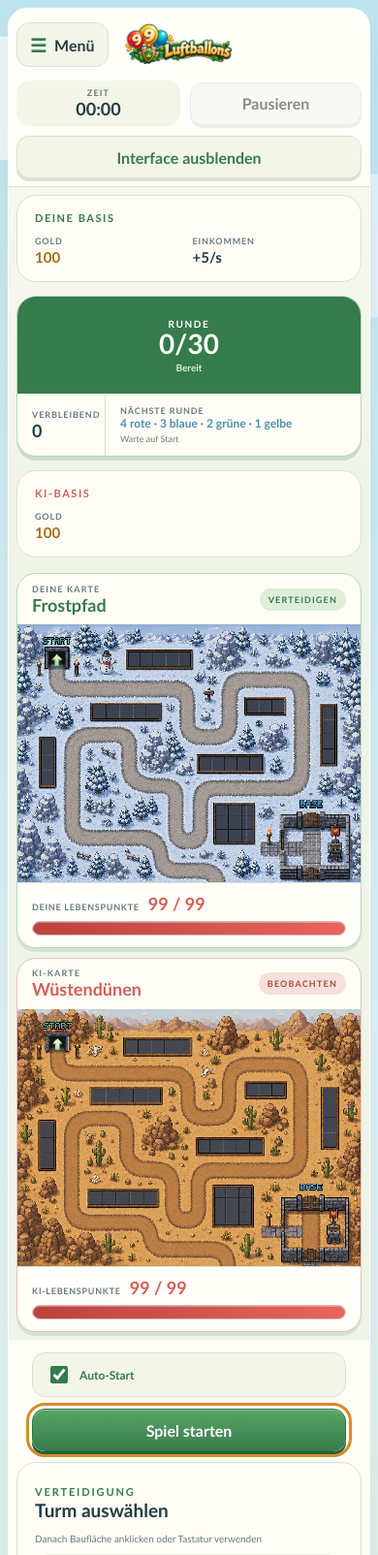
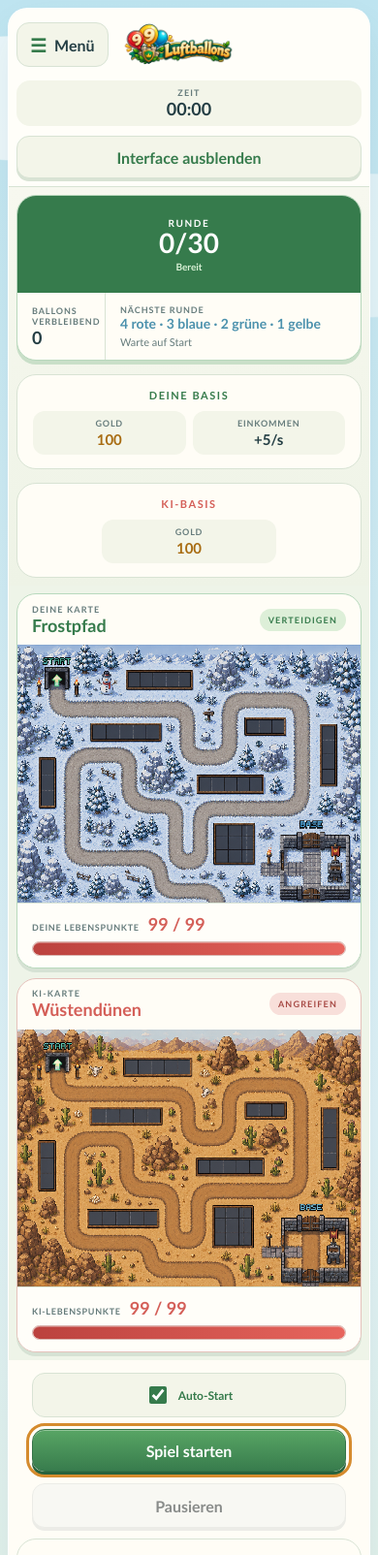
Before and after one commit to yaequ/99-Luftballons, a PHP site: page /game/index.php in a window 390 px wide. Shown: the top 1604 px of the page at 97% size. Run offline with PHP 8.4, Linux system fonts and the light colour scheme; the visitor is signed in with stand-in values (Sample User, id 1).

Commit message:
Polish game HUD and round controls

```diff
--- a/game/index.php
+++ b/game/index.php
@@ -13,7 +13,7 @@ require_login();
   <meta name="theme-color" content="#dff2f8">
   <title>99 Luftballons – KI-Duell</title>
   <link rel="icon" href="data:,">
-  <link rel="stylesheet" href="style.css?v=game-ui-complete-1">
+  <link rel="stylesheet" href="style.css?v=game-ui-polish-2">
 </head>
 <body>
   <div id="game-app">
@@ -43,10 +43,8 @@ require_login();
           <a class="game-brand" href="../index.php" aria-label="99 Luftballons – Startseite"><img src="../assets/img/branding/logo.png" alt="99 Luftballons" width="1024" height="512"></a>
           <div class="topbar-actions">
             <div class="hud__time"><span>Zeit</span><strong id="match-timer">00:00</strong></div>
-            <button class="pixel-btn topbar-button" id="btn-pause" type="button" disabled aria-pressed="false">Pausieren</button>
             <button id="btn-toggle-controls" class="view-btn control-toggle" type="button" aria-expanded="true" aria-controls="game-controls">Interface ausblenden</button>
           </div>
-          <span id="pause-status" role="status"></span>
         </div>
 
         <header id="game-hud" class="hud">
@@ -61,7 +59,7 @@ require_login();
           <section class="round-focus" aria-label="Rundeninformationen">
             <div class="round-focus__title"><span>Runde</span><strong id="wave-counter">0/30</strong><small id="round-state">Bereit</small></div>
             <div class="round-focus__details">
-              <div class="round-summary"><span>Verbleibend</span><strong id="remaining-enemies">0</strong></div>
+              <div class="round-summary"><span>Ballons verbleibend</span><strong id="remaining-enemies">0</strong></div>
               <div class="round-summary round-summary--wide"><span>Nächste Runde</span><strong id="next-wave-preview">100 rote Ballons</strong><small id="round-countdown">Warte auf Start</small></div>
             </div>
           </section>
@@ -87,7 +85,7 @@ require_login();
             </footer>
           </section>
           <section class="map-panel map-panel--enemy" aria-labelledby="enemy-map-title">
-            <header class="map-panel__header"><div><span>KI-Karte</span><strong id="enemy-map-title">Waldweg</strong></div><span class="map-panel__readonly">Beobachten</span></header>
+            <header class="map-panel__header"><div><span>KI-Karte</span><strong id="enemy-map-title">Waldweg</strong></div><span class="map-panel__readonly">Angreifen</span></header>
             <div class="map-stage"><canvas id="canvas-enemy" class="game-canvas" width="960" height="720" aria-label="Verteidigungskarte der KI"></canvas></div>
             <footer class="map-health map-health--enemy">
               <div class="map-health__label"><span>KI-Lebenspunkte</span><strong id="p2-hp">99 / 99</strong></div>
@@ -101,6 +99,8 @@ require_login();
           <div class="round-toolbar" aria-label="Rundensteuerung">
             <label class="auto-start-control"><input id="input-auto-start" type="checkbox" checked><span>Auto-Start</span></label>
             <button id="btn-start-round" class="pixel-btn pixel-btn--round" type="button">Spiel starten</button>
+            <button class="pixel-btn round-pause-button" id="btn-pause" type="button" disabled aria-pressed="false">Pausieren</button>
+            <span id="pause-status" class="sr-only" role="status"></span>
           </div>
 
           <footer class="control-dock">
--- a/game/style.css
+++ b/game/style.css
@@ -57,9 +57,6 @@ button:focus-visible, input:focus-visible, canvas:focus-visible, a:focus-visible
 .hud__time { min-width: 86px; padding: 7px 12px; border-radius: 14px; background: var(--paper-soft); text-align: center; }
 .hud__time span { display: block; color: var(--muted); font-size: 9px; font-weight: 900; letter-spacing: .13em; text-transform: uppercase; }
 .hud__time strong { display: block; font-size: 18px; font-variant-numeric: tabular-nums; }
-#pause-status { position: absolute; right: 18px; bottom: -25px; z-index: 8; color: var(--green); font-size: 12px; font-weight: 800; }
-#pause-status:empty { display: none; }
-
 .home-menu { position: relative; border: 0; border-radius: 14px; box-shadow: none; }
 .home-menu summary { min-height: 46px; display: flex; align-items: center; gap: 8px; padding: 9px 13px; border: 1px solid var(--line); border-radius: 13px; background: var(--paper-soft); color: var(--ink); cursor: pointer; font-weight: 900; list-style: none; }
 .home-menu summary::-webkit-details-marker { display: none; }
@@ -78,13 +75,12 @@ button:focus-visible, input:focus-visible, canvas:focus-visible, a:focus-visible
 /* Match overview */
 .hud { display: grid; grid-template-columns: minmax(230px, .9fr) minmax(400px, 1.45fr) minmax(230px, .9fr); gap: 14px; padding: 14px; background: linear-gradient(180deg, #f7f8ef, #eef3e6); }
 .combatant-card, .round-focus { min-width: 0; border: 1px solid var(--line); border-radius: 20px; background: var(--paper); }
-.combatant-card { display: grid; align-content: center; gap: 12px; padding: 16px 18px; }
+.combatant-card { display: grid; align-content: center; gap: 10px; padding: 14px 16px; text-align: center; }
 .combatant-card > p { margin: 0; color: var(--green); font-size: 11px; font-weight: 900; letter-spacing: .14em; text-transform: uppercase; }
-.combatant-card--enemy { text-align: right; }
 .combatant-card--enemy > p { color: var(--red); }
 .combatant-metrics { display: grid; grid-template-columns: repeat(2, minmax(0, 1fr)); gap: 12px; }
-.combatant-metrics--enemy { grid-template-columns: minmax(0, 1fr); }
-.hud__metric { min-width: 0; }
+.combatant-metrics--enemy { width: min(180px, 100%); grid-template-columns: minmax(0, 1fr); justify-self: center; }
+.hud__metric { min-width: 0; padding: 7px 9px; border-radius: 12px; background: var(--paper-soft); text-align: center; }
 .hud__metric span { display: block; margin-bottom: 2px; color: var(--muted); font-size: 9px; font-weight: 800; letter-spacing: .09em; text-transform: uppercase; }
 .hud__metric strong { display: block; overflow: hidden; font-family: var(--heading); font-size: clamp(15px, 1.7vw, 22px); text-overflow: ellipsis; white-space: nowrap; }
 .hud__metric--gold strong { color: #a86c12; }
@@ -100,14 +96,15 @@ button:focus-visible, input:focus-visible, canvas:focus-visible, a:focus-visible
 .round-summary + .round-summary { border-left: 1px solid var(--line); }
 .round-summary span { color: var(--muted); font-size: 9px; font-weight: 900; letter-spacing: .1em; text-transform: uppercase; }
 .round-summary strong { display: block; overflow: hidden; font-size: 18px; text-overflow: ellipsis; white-space: nowrap; }
-.round-summary--wide strong { color: var(--blue); font-size: 12px; }
-.round-summary small { margin-top: 3px; color: var(--muted); font-size: 9px; }
+.round-summary--wide strong { color: var(--blue); font-size: clamp(14px, 1.35vw, 17px); }
+.round-summary small { margin-top: 4px; color: var(--muted); font-size: 11px; }
 
 /* Temporary round controls; the action-focused dock follows in package 2. */
-.round-toolbar { display: flex; align-items: center; justify-content: center; gap: 12px; padding: 11px 16px; border-top: 1px solid #ffffff; border-bottom: 1px solid var(--line); background: var(--paper); }
-.auto-start-control { min-height: 46px; display: flex; align-items: center; gap: 9px; padding: 9px 14px; border: 1px solid var(--line); border-radius: 13px; background: var(--paper-soft); color: var(--green); font-size: 12px; font-weight: 900; cursor: pointer; }
+.round-toolbar { display: grid; grid-template-columns: 150px minmax(250px, 1fr) 150px; align-items: stretch; justify-content: center; gap: 12px; padding: 11px 16px; border-top: 1px solid #ffffff; border-bottom: 1px solid var(--line); background: var(--paper); }
+.auto-start-control { min-height: 46px; display: flex; align-items: center; justify-content: center; gap: 9px; padding: 9px 14px; border: 1px solid var(--line); border-radius: 13px; background: var(--paper-soft); color: var(--green); font-size: 12px; font-weight: 900; cursor: pointer; }
 .auto-start-control input { width: 18px; height: 18px; accent-color: var(--green); }
 .pixel-btn--round { min-width: 250px; color: #fff; background: linear-gradient(#58a564, #387c4d); border-color: #347349; box-shadow: 0 4px 0 #28623d, inset 0 1px 0 #ffffff55; }
+.round-pause-button { width: 100%; min-height: 46px; }
 
 /* Maps */
 .maps-grid { position: relative; display: grid; grid-template-columns: repeat(2, minmax(0, 1fr)); gap: 14px; padding: 14px; background: #eef4e8; }
@@ -178,10 +175,8 @@ button:focus-visible, input:focus-visible, canvas:focus-visible, a:focus-visible
 .pixel-btn--primary { color: #fff; background: var(--green); border-color: #28623d; }
 
 @media (max-width: 1120px) {
-  .hud { grid-template-columns: 1fr 1.25fr; }
-  .combatant-card--enemy { grid-column: 1 / -1; }
-  .combatant-card--enemy, .combatant-metrics--enemy { text-align: left; }
-  .combatant-metrics--enemy { grid-template-columns: minmax(0, 180px); }
+  .hud { grid-template-columns: repeat(2, minmax(0, 1fr)); }
+  .round-focus { grid-column: 1 / -1; grid-row: 1; }
   .control-dock { grid-template-columns: 1fr; }
   .control-panel + .control-panel { border-top: 1px solid var(--line); border-left: 0; }
 }
@@ -193,8 +188,6 @@ button:focus-visible, input:focus-visible, canvas:focus-visible, a:focus-visible
   .game-brand { width: 155px; }
   .topbar-actions { grid-column: 1 / -1; justify-content: stretch; }
   .topbar-actions > * { flex: 1; }
-  .hud { grid-template-columns: 1fr; }
-  .combatant-card--enemy { grid-column: auto; }
   .maps-grid { grid-template-columns: 1fr; }
   .round-focus { grid-template-columns: minmax(105px, .4fr) 1fr; }
   .map-health { grid-template-columns: minmax(0, 1fr); gap: 7px; }
@@ -209,11 +202,13 @@ button:focus-visible, input:focus-visible, canvas:focus-visible, a:focus-visible
   .hud__time { min-width: 72px; }
   .control-toggle { flex-basis: 100% !important; }
   .hud { padding: 8px; }
+  .hud { grid-template-columns: 1fr; }
+  .round-focus { grid-column: auto; }
   .round-focus { grid-template-columns: 1fr; }
   .round-focus__title { min-height: 100px; }
   .round-focus__details { grid-template-columns: 90px 1fr; }
   .combatant-metrics { gap: 7px; }
-  .round-toolbar { align-items: stretch; flex-direction: column; }
+  .round-toolbar { grid-template-columns: 1fr; }
   .pixel-btn--round { min-width: 0; }
   .maps-grid { gap: 10px; padding: 8px; }
   .map-panel__header { min-height: 52px; }
```
